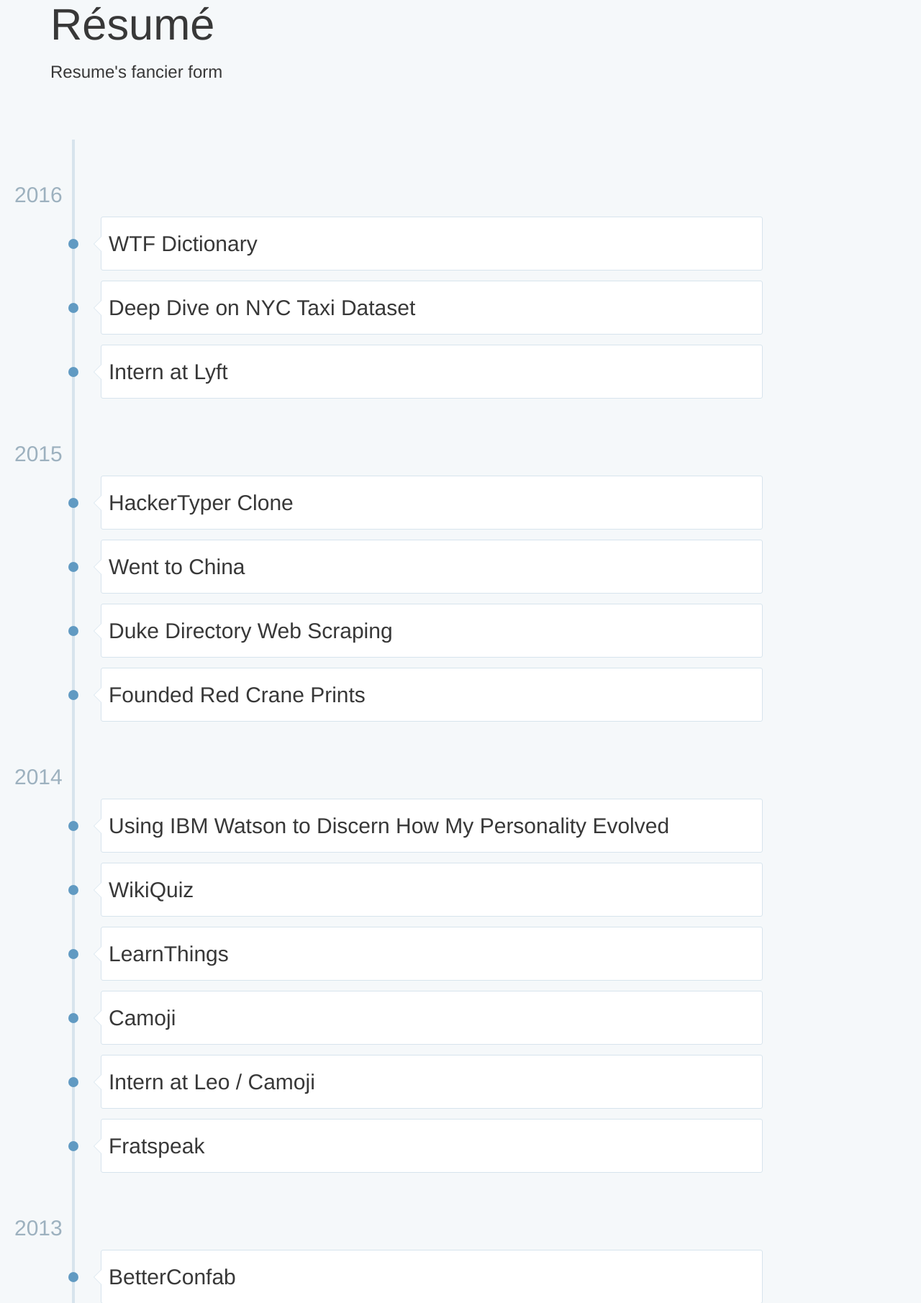
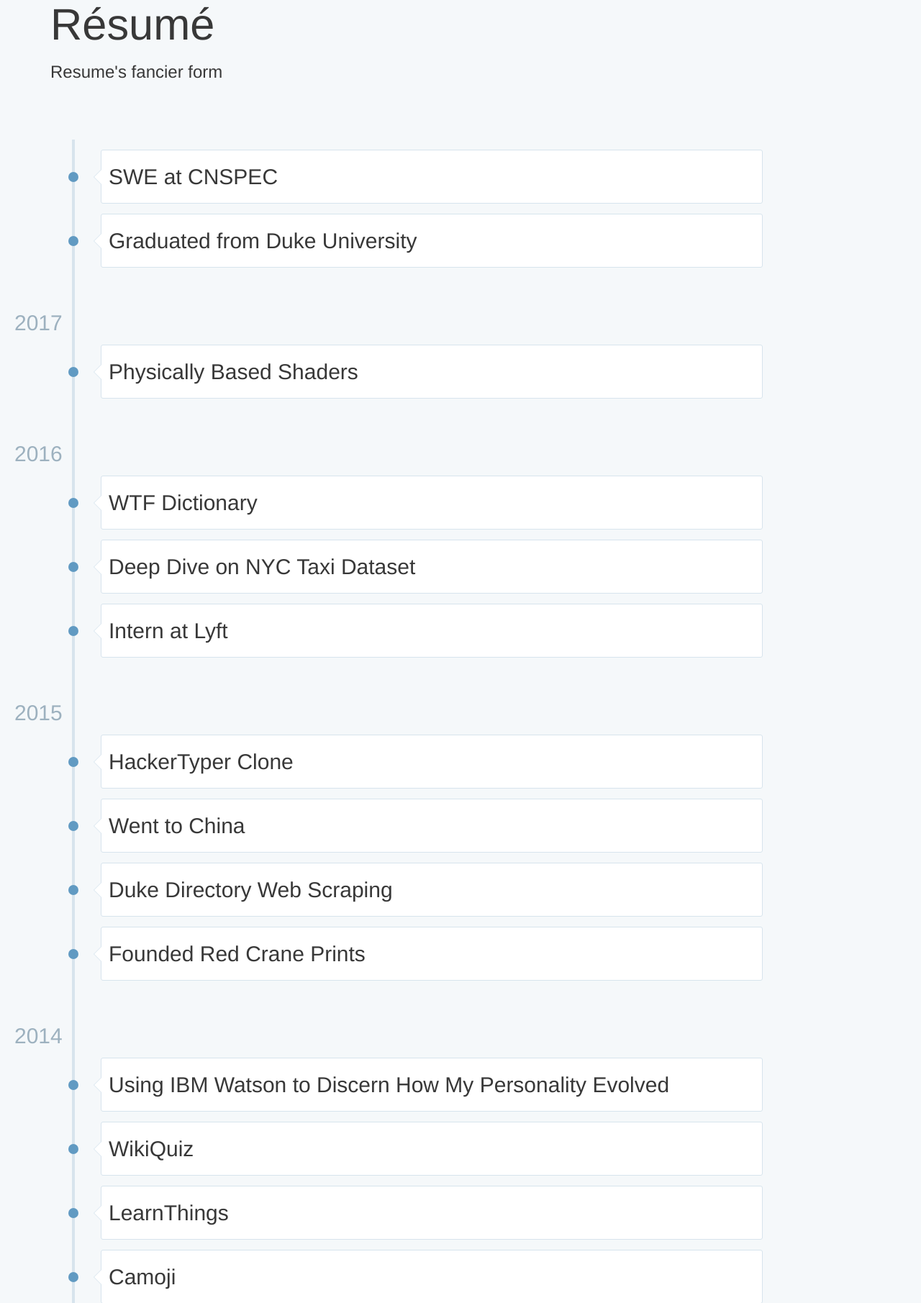
Before and after one commit to TimelyToga/timothyblumberg-web, a Django app: template timothyblumberg/templates/resume.html in a window 1280 px wide. Shown: the part 140-1951 px from the top of the page at 72% size. Run offline with Django 3.2, Linux system fonts and the light colour scheme; the template is opened without the code that fills it, so the values that code supplies are empty; some libraries are stand-ins or nearby versions.

Commit message:
Added 2017"

```diff
--- a/timothyblumberg/templates/resume.html
+++ b/timothyblumberg/templates/resume.html
@@ -13,6 +13,74 @@
     <div class="">
         <div class="timeline">
             <div id="timeline_line"></div>
+
+            <div class="timeline_entry" data-role="main">
+                <div class="timeline_dot"></div>
+                <div class="timeline_content_wrapper">
+                    <div class="timeline_content">
+                        <h2>SWE at CNSPEC</h2>
+                        <div class="timeline_entry_description">
+                            <h4>June 2017 - present</h4>
+                            <p>CNSPEC is a company working on some really interesting space-oriented applications for superhighrises in China.
+                               We build sophisticated 3D model of the building with BIM data, engineering plans, 3D scans, faculty and staff
+                               etc, and then build business applications utilizing these models.
+                            </p>
+                            <p>My responsibilities at CNSPEC have been disparate and involve a huge scope. I have written a lot of 2D and 3D map
+                               frontend interfaces for Shanghai Tower (the tallest building in China). I have built and managed webservers,
+                               optimized DB performance, upgraded API endpoints to HTTPS, and a lot more. Most of our work is in private cloud
+                               deployments, so I don't have many links to share. :(
+                            </p>
+                            <div class="link_box">
+                                <ul>
+                                    <li><a href="http://www.cnspec.com.cn/">Outdated CNSPEC Homepage</a></li>
+                                </ul>
+                            </div>
+                        </div>
+                    </div>
+                </div>
+            </div>
+
+            <div class="timeline_entry" data-role="main">
+                <div class="timeline_dot"></div>
+                <div class="timeline_content_wrapper">
+                    <div class="timeline_content">
+                        <h2>Graduated from Duke University</h2>
+                        <div class="timeline_entry_description">
+                            <h4>May 2017</h4>
+                        </div>
+                    </div>
+                </div>
+            </div>
+
+            <h2 class="year_tag">2017</h2>
+            <div class="timeline_entry" data-role="main">
+                <div class="timeline_dot"></div>
+                <div class="timeline_content_wrapper">
+                    <div class="timeline_content">
+                        <h2>Physically Based Shaders</h2>
+                        <div class="timeline_entry_description">
+                            <h4>Autodidacted Computer Graphics from 0 --> Physically Based Rendering</h4>
+                            <h4>Jan - May 2017</h4>
+                            <p>The impetus for this project was while I had been programming for a considerable amount of time,
+                               all of my code was written to run on the CPU. I didn't really understand how computer graphics worked
+                               and how code written for a GPU was designed or written. So I decided to learn C++ and computer graphics at
+                               the same time! I self-studied C++, OpenGL, general computer graphics theory, and then moved on to Physically
+                               Based Shaders.
+                            </p>
+                            <p>After several months of independent studying, I used an open-ended final project as an opportunity to dig
+                            a little deeper on the mathematically theory behind 3D computer graphics as well as modern Disney BSDF PBR methods.
+                            </p>
+                            <div class="link_box">
+                                <ul>
+                                    <li><a href="https://drive.google.com/file/d/0B4V8b27yh1SMX3BVOTRMbHFfd00/view?usp=sharing">PBR Presentation</a></li>
+                                    <li><a href="https://drive.google.com/open?id=0B4V8b27yh1SMZDVGNVY0bWxvSzg">PBR Paper</a></li>
+                                    <li><a href="https://github.com/TimelyToga/tlotk/tree/master/src/engine/graphics">C++ Lighting Demo Repo</a></li>
+                                </ul>
+                            </div>
+                        </div>
+                    </div>
+                </div>
+            </div>
 
             <h2 class="year_tag">2016</h2>
             <div class="timeline_entry" data-role="main">
```
